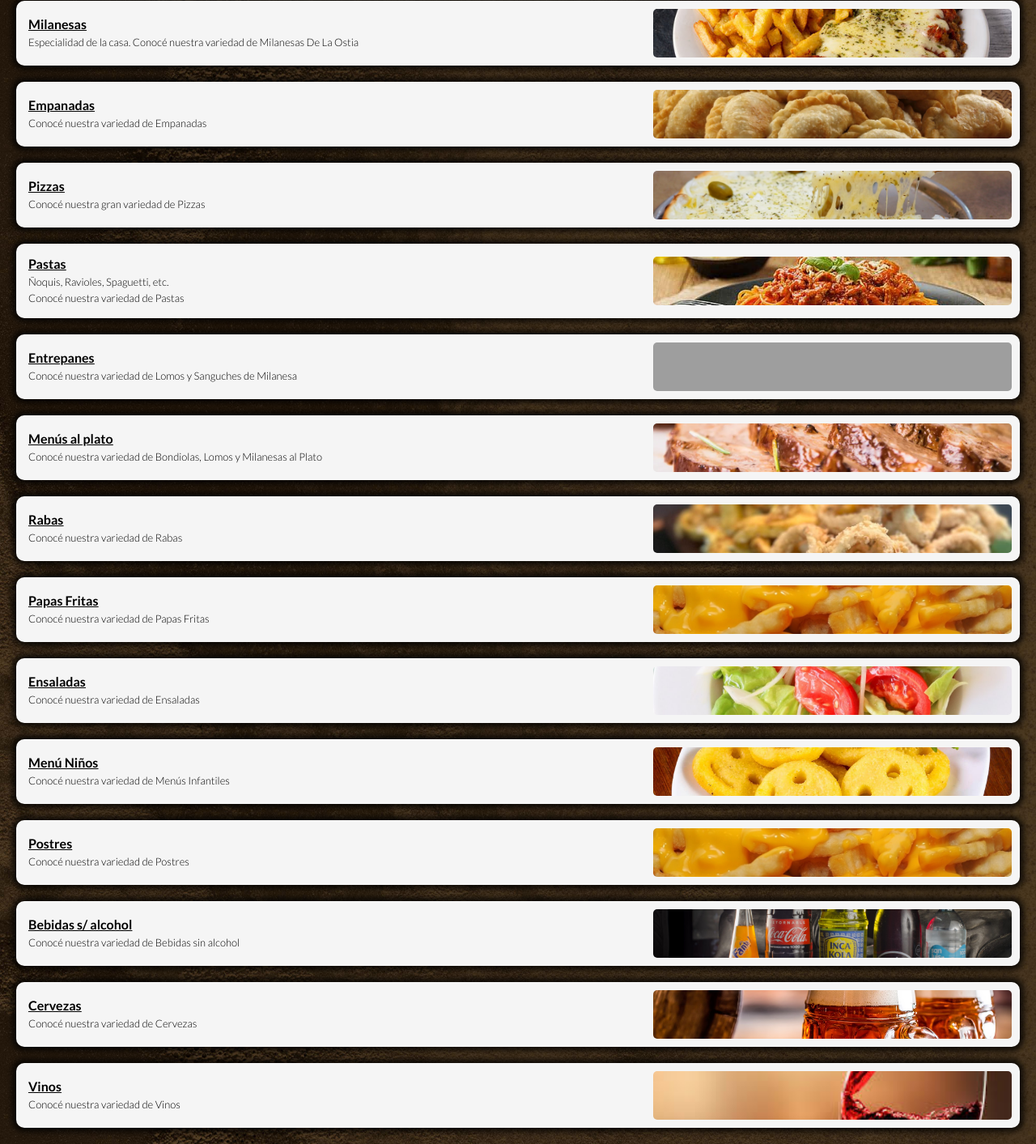
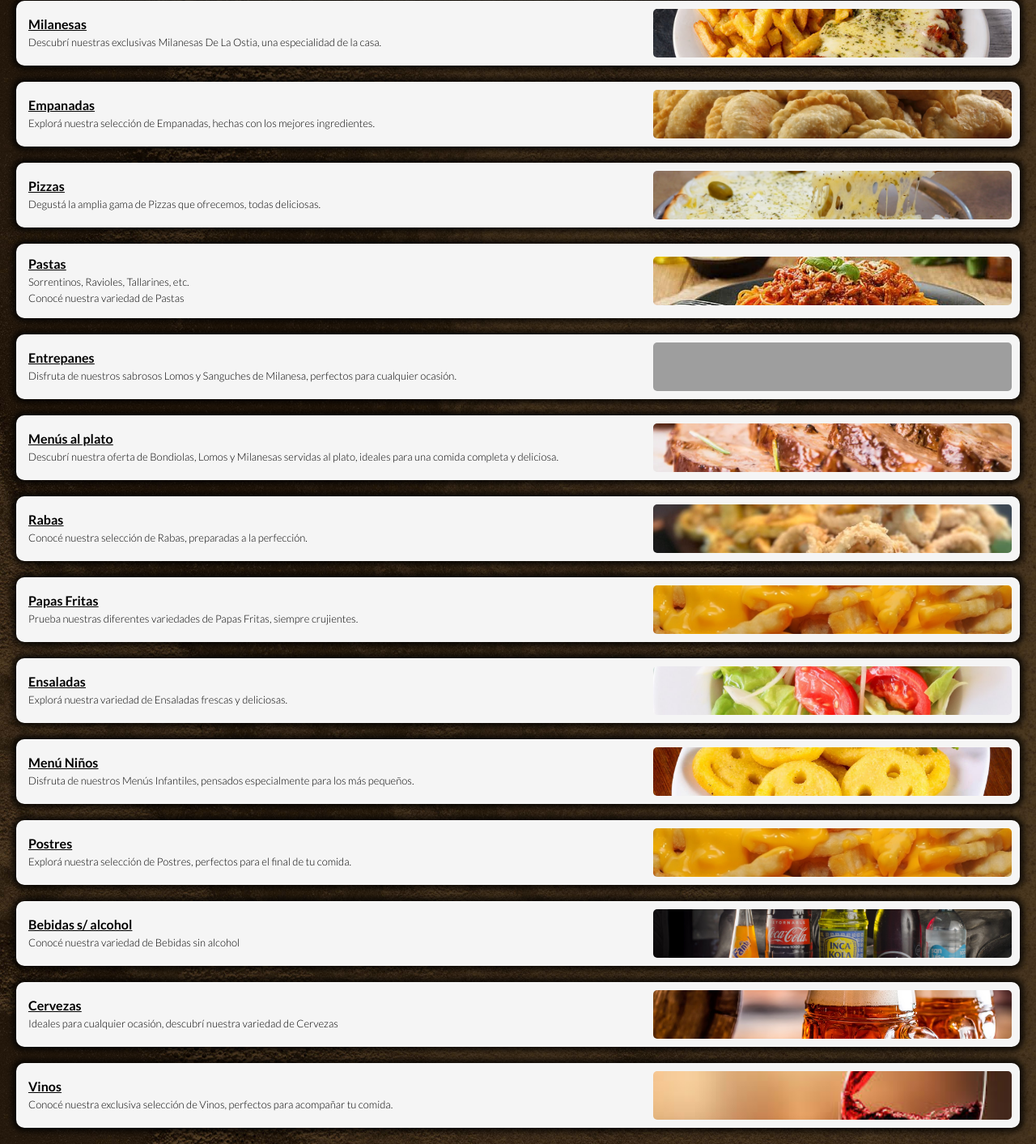
Before and after one commit to rromancastro/deLaOstia, a plain HTML site: page index.html in a window 1280 px wide. Shown: the part 221-1634 px from the top of the page at 81% size. Drawn offline with nearby package versions, Linux system fonts and the light colour scheme; grey boxes are pictures that could not be loaded.

Commit message:
Add files via upload

```diff
--- a/index.html
+++ b/index.html
@@ -46,7 +46,7 @@
                         <u>
                             <h3>Milanesas</h3>
                         </u>
-                        <p>Especialidad de la casa. Conocé nuestra variedad de Milanesas De La Ostia</p>
+                        <p>Descubrí nuestras exclusivas Milanesas De La Ostia, una especialidad de la casa.</p>
                     </div>
                     <img src="./multimedia/promos/promo2.jpg" alt="foto">
             </a>
@@ -55,7 +55,7 @@
                     <u>
                         <h3>Empanadas</h3>
                     </u>
-                    <p>Conocé nuestra variedad de Empanadas</p>
+                    <p>Explorá nuestra selección de Empanadas, hechas con los mejores ingredientes.</p>
                 </div>
                 <img src="./multimedia/promos/promo1.jpg" alt="foto">
             </a>
@@ -64,7 +64,7 @@
                     <u>
                         <h3>Pizzas</h3>
                     </u>
-                    <p>Conocé nuestra gran variedad de Pizzas</p>
+                    <p>Degustá la amplia gama de Pizzas que ofrecemos, todas deliciosas.</p>
                 </div>
                 <img src="./multimedia/pages/pizza/1.jpg" alt="foto">
             </a>
@@ -73,7 +73,7 @@
                     <u>
                         <h3>Pastas</h3>
                     </u>
-                    <p>Ñoquis, Ravioles, Spaguetti, etc. <br>Conocé nuestra variedad de Pastas</p>
+                    <p>Sorrentinos, Ravioles, Tallarines, etc. <br>Conocé nuestra variedad de Pastas</p>
                 </div>
                 <img src="./multimedia/pages/pastas/4.jpg" alt="foto">
             </a>
@@ -82,7 +82,7 @@
                     <u>
                         <h3>Entrepanes</h3>
                     </u>
-                    <p>Conocé nuestra variedad de Lomos y Sanguches de Milanesa</p>
+                    <p>Disfruta de nuestros sabrosos Lomos y Sanguches de Milanesa, perfectos para cualquier ocasión.</p>
                 </div>
                 <img src="./multimedia/pages/burguer/3.JPG" alt="foto">
             </a>
@@ -91,7 +91,7 @@
                     <u>
                         <h3>Menús al plato</h3>
                     </u>
-                    <p>Conocé nuestra variedad de Bondiolas, Lomos y Milanesas al Plato</p>
+                    <p>Descubrí nuestra oferta de Bondiolas, Lomos y Milanesas servidas al plato, ideales para una comida completa y deliciosa.</p>
                 </div>
                 <img src="./multimedia/pages/minutas/1.webp" alt="foto">
             </a>
@@ -100,7 +100,7 @@
                     <u>
                         <h3>Rabas</h3>
                     </u>
-                    <p>Conocé nuestra variedad de Rabas</p>
+                    <p>Conocé nuestra selección de Rabas, preparadas a la perfección.</p>
                 </div>
                 <img src="./multimedia/pages/rabas/1.jpg" alt="foto">
             </a>
@@ -109,7 +109,7 @@
                     <u>
                         <h3>Papas Fritas</h3>
                     </u>
-                    <p>Conocé nuestra variedad de Papas Fritas</p>
+                    <p>Prueba nuestras diferentes variedades de Papas Fritas, siempre crujientes.</p>
                 </div>
                 <img src="./multimedia/pages/papas/3.jpg" alt="foto">
             </a>
@@ -118,7 +118,7 @@
                     <u>
                         <h3>Ensaladas</h3>
                     </u>
-                    <p>Conocé nuestra variedad de Ensaladas</p>
+                    <p>Explorá nuestra variedad de Ensaladas frescas y deliciosas.</p>
                 </div>
                 <img src="./multimedia/pages/ensalada/1.jpg" alt="foto">
             </a>
@@ -127,7 +127,7 @@
                     <u>
                         <h3>Menú Niños</h3>
                     </u>
-                    <p>Conocé nuestra variedad de Menús Infantiles</p>
+                    <p>Disfruta de nuestros Menús Infantiles, pensados especialmente para los más pequeños.</p>
                 </div>
                 <img src="./multimedia/promos/1.jpg" alt="foto">
             </a>
@@ -136,7 +136,7 @@
                     <u>
                         <h3>Postres</h3>
                     </u>
-                    <p>Conocé nuestra variedad de Postres</p>
+                    <p>Explorá nuestra selección de Postres, perfectos para el final de tu comida.</p>
                 </div>
                 <img src="./multimedia/pages/papas/3.jpg" alt="foto">
             </a>
@@ -154,7 +154,7 @@
                     <u>
                         <h3>Cervezas</h3>
                     </u>
-                    <p>Conocé nuestra variedad de Cervezas</p>
+                    <p>Ideales para cualquier ocasión, descubrí nuestra variedad de Cervezas</p>
                 </div>
                 <img src="./multimedia/pages/cerveza/1.avif" alt="foto">
             </a>
@@ -163,7 +163,7 @@
                     <u>
                         <h3>Vinos</h3>
                     </u>
-                    <p>Conocé nuestra variedad de Vinos</p>
+                    <p>Conocé nuestra exclusiva selección de Vinos, perfectos para acompañar tu comida.</p>
                 </div>
                 <img src="./multimedia/promos/images.jpeg" alt="foto">
             </a>
```
